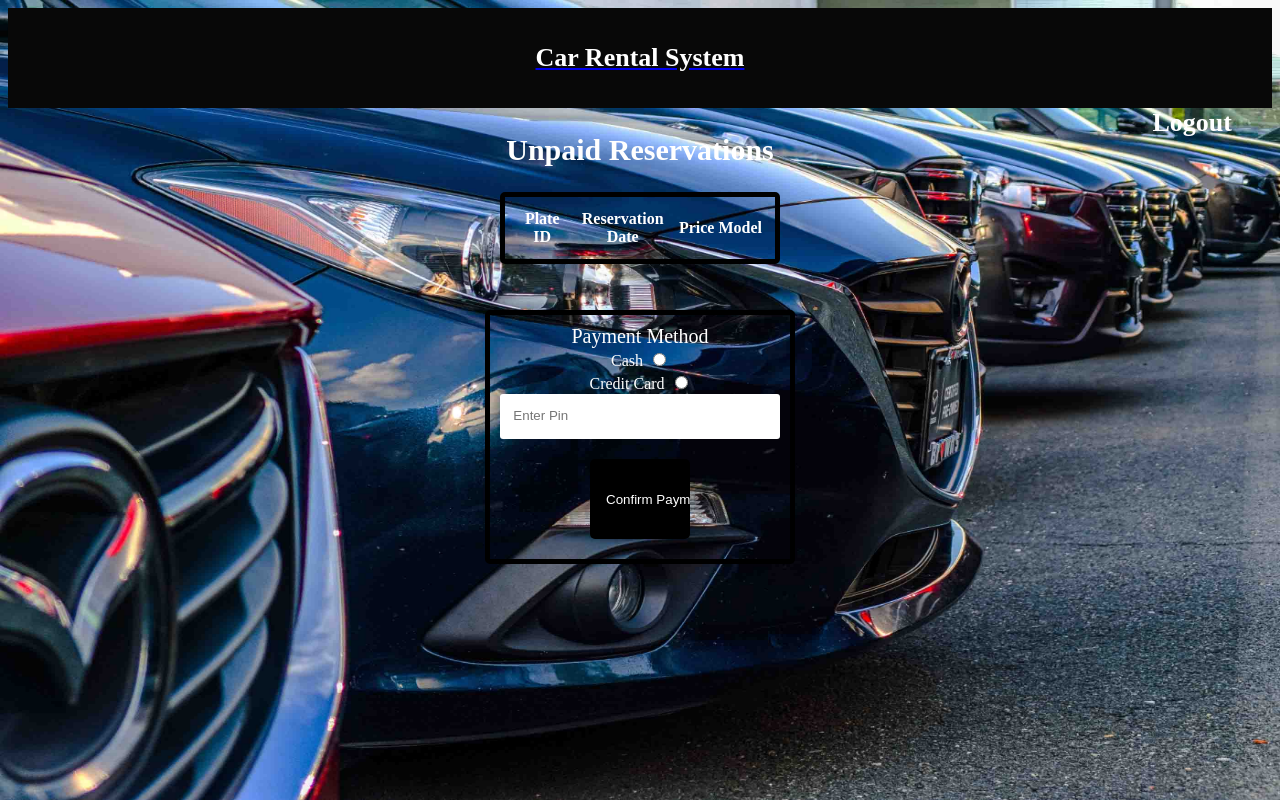
After one commit to Aya66/Car-Rental-System, a PHP site: page /checkout.php in a window 1280 px wide. The commit adds this page. Run offline with PHP 8.4, Linux system fonts and the light colour scheme; the visitor is signed in with stand-in values (Sample User, id 1); tables that the repository leaves empty hold one stand-in row (values such as "Sample post"); lists and menus that the app fills with data are empty.

Commit message:
finished customer just needs design

```diff
--- a/DDL.sql
+++ b/DDL.sql
@@ -34,6 +34,7 @@ create table reservation(
     plate_id int not null,
     office_id int,
     reservation_date DATE not null,
+    paid boolean not null,
     PRIMARY KEY (user_id, plate_id, office_id)
 );
 
--- a/DML.sql
+++ b/DML.sql
@@ -40,5 +40,5 @@ INSERT INTO `user` (`user_id`, `first_name`, `last_name`, `password`, `email`, `
 (16, 'Jackson', 'Oleg', 'xsu986', 'joleg4886@hotmail.com', '1973-05-17', 'M', 'Norway', 'Grimstad', FALSE),
 (17, 'admin', 'admin', 'dv3o77', 'carrentalsystem@gmail.com', '2000-01-01', "", 'Egypt', 'Alexandria', TRUE);
 
-INSERT INTO `reservation` (`reservation_id`, `user_id`, `plate_id`, `office_id`, `reservation_date`) VALUES
-(1, 4, 8459, 5, '2021-08-03');
+INSERT INTO `reservation` (`reservation_id`, `user_id`, `plate_id`, `office_id`, `reservation_date`, `paid`) VALUES
+(1, 4, 8459, 5, '2021-08-03', TRUE);
--- /dev/null
+++ b/checkout.php
@@ -0,0 +1,80 @@
+<html>
+<head>
+    <!--Style sheets-->
+    <link rel="stylesheet" href="colours.css">
+    <link rel="stylesheet" href="location-size.css">
+    <link rel="stylesheet" href="fonts.css">
+    <script>
+        function success(){
+            alert("Payment Successful!");
+        }
+    </script>
+</head>
+<body>
+    <nav class="nav-bar black-background">
+		<a href="index.html">
+        	<h2 class="font26 title-margins white-colour">Car Rental System</h2>
+		</a>
+        <a href="logout.php">
+        	<h2 class="font26 logout-margins white-colour">Logout</h2>
+		</a>
+    </nav>
+	<section class=" white-colour font20 scrollbar">
+        <?php
+            session_start();
+            if(isset($_GET['id']) && $_GET['id'] !== ""){
+                $_SESSION['id'] = $_GET['id'];
+            }
+            $id = $_SESSION['id'];
+
+            $servername = "localhost";
+            $username = "root";
+            $password = "";
+            $dbname = "carrentalsystem";
+            $conn = new mysqli($servername, $username, $password, $dbname);  //creates the connection
+            $sql = "SELECT *
+            FROM `reservation`
+            WHERE user_id = $id AND paid = FALSE";
+            $result = mysqli_query($conn,$sql);
+
+            if(isset($_POST["pay"])){
+                $paid = "UPDATE `reservation` SET paid = TRUE WHERE user_id = $id";
+                $conn->query($paid);
+            }
+            $conn->close();
+
+        ?>
+        <h1 class="login-text white-colour font30">Unpaid Reservations</h1>
+        <table class="form-border">
+            <tr>
+                <th class="font16 white-colour">Plate ID</th>
+                <th class="font16 white-colour">Reservation Date</th>
+                <th class="font16 white-colour">Price</th>
+                <th class="font16 white-colour">Model</th>
+            </tr>
+            <?php while($row = mysqli_fetch_array($result)):?>
+            <tr>
+                <td class="font16 white-colour"><?php echo $row["plate_id"];?></td>
+                <td class="font16 white-colour"><?php echo $row["reservation_date"];?></td>
+                <!--<td><?php echo $row["body"];?></td>-->
+            </tr>
+            <?php endwhile;?>
+        </table>
+        <br>
+        <br>
+        <form method="POST" class="form-border">
+            <label>Payment Method</label>
+			<br>
+			<label class="font16 white-colour">Cash</label>
+            <input type="radio" name="method">
+            <br>
+			<label class="font16 white-colour">Credit Card</label>
+			<input type="radio" name="method">
+			<br>
+            <input type="password" placeholder="Enter Pin" class="reg-textbox">
+            <br>
+            <input class="white-colour buttons-size background-colour-button button-homepage radius-5" type="submit" value="Confirm Payment" name="pay" onclick="success()">
+        </form>
+    </section>
+</body>
+</html>
```
Also changed, not shown: customer.php (+25 -15 lines).
